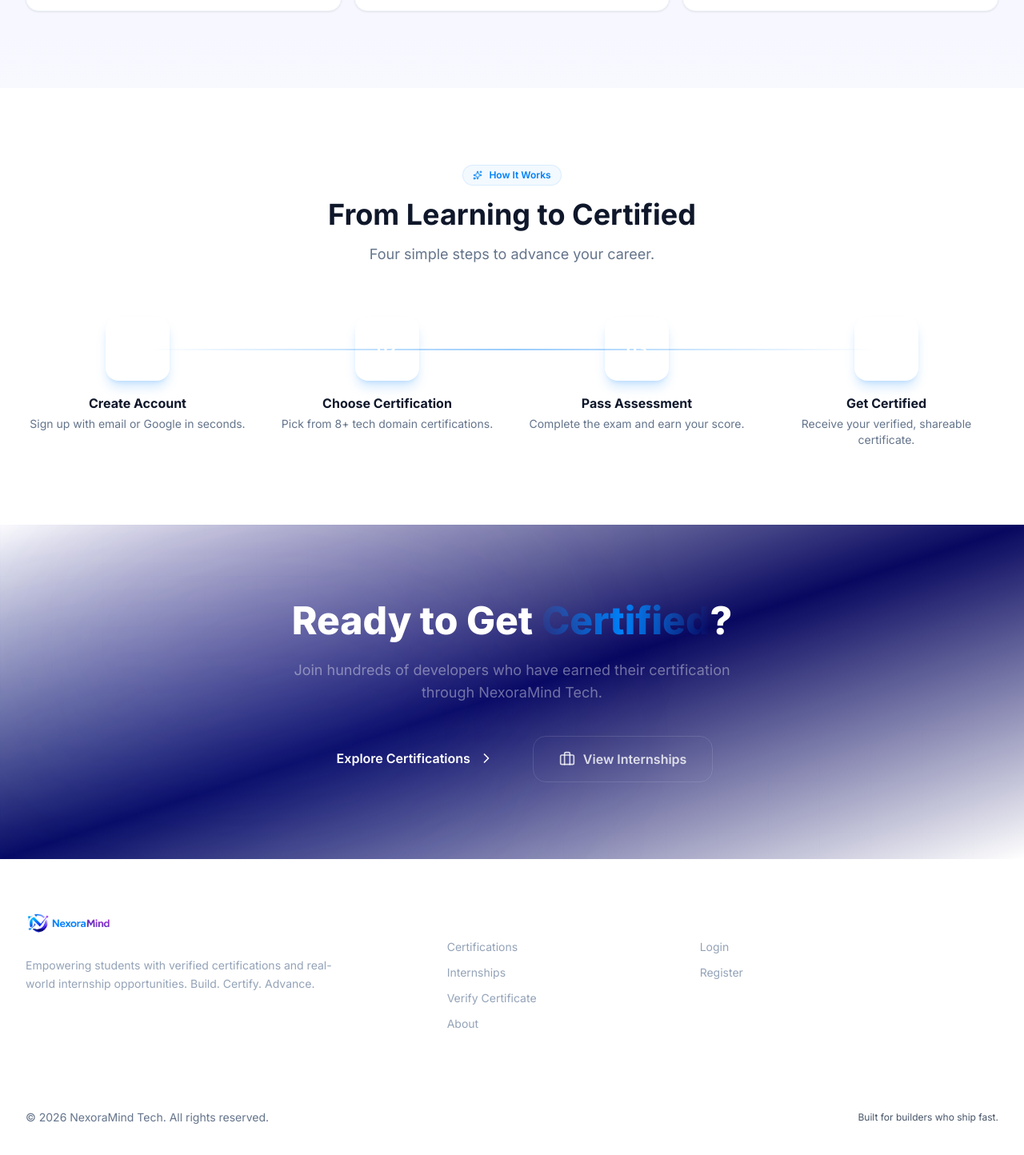
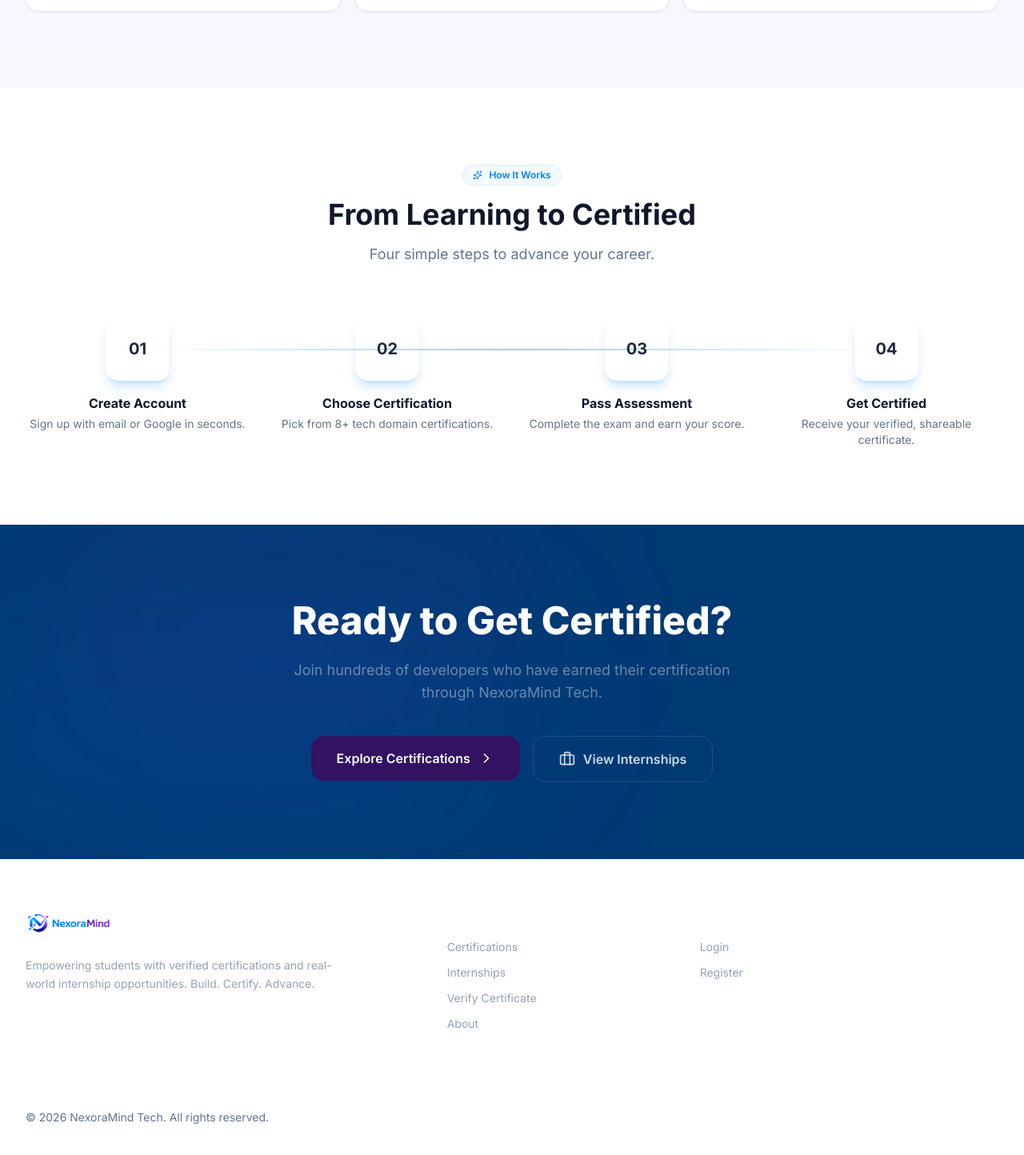
Before and after one commit to RahulEarnestroi/user-frontend-nexoramind, a React (Vite) app: page / in a window 1280 px wide. Shown: the part 2355-3799 px from the top of the page at 80% size. Built offline with nearby package versions, Linux system fonts and the light colour scheme.

Commit message:
refactor

```diff
--- a/src/components/layout/Footer.jsx
+++ b/src/components/layout/Footer.jsx
@@ -67,9 +67,7 @@ export default function Footer() {
           <p className="text-slate-500 text-sm">
             &copy; {new Date().getFullYear()} NexoraMind Tech. All rights reserved.
           </p>
-          <p className="text-slate-600 text-xs">
-            Built for builders who ship fast.
-          </p>
+
         </div>
       </div>
     </footer>
--- a/src/pages/public/LandingPage.jsx
+++ b/src/pages/public/LandingPage.jsx
@@ -434,7 +434,7 @@ export default function LandingPage() {
                 className="text-center relative"
               >
                 <div className="w-20 h-20 mx-auto bg-gradient-to-br from-[#0080F8] to-[#7028C0] rounded-2xl flex items-center justify-center mb-4 relative z-10 shadow-lg shadow-[#0080F8]/20">
-                  <span className="text-white font-bold text-xl">{item.step}</span>
+                  <span className=" font-bold text-xl">{item.step}</span>
                 </div>
                 <h3 className="font-bold text-slate-900 mb-1">{item.title}</h3>
                 <p className="text-sm text-slate-500">{item.desc}</p>
@@ -446,7 +446,7 @@ export default function LandingPage() {
 
       {/* ============ CTA ============ */}
       <section className="relative py-24 overflow-hidden">
-        <div className="absolute inset-0 bg-gradient-to-br from-[#020214] via-[#080860] to-[#1a0a33]" />
+        <div className="absolute inset-0 bg-primary-900" />
         <div className="absolute inset-0 bg-grid opacity-20" />
         <div className="absolute top-0 left-1/2 -translate-x-1/2 w-[600px] h-[300px] bg-[#7028C0]/10 rounded-full blur-[120px]" />
         <div className="absolute bottom-0 left-1/2 -translate-x-1/2 w-[800px] h-[300px] bg-[#0080F8]/8 rounded-full blur-[120px]" />
@@ -455,7 +455,7 @@ export default function LandingPage() {
           <Section>
             <h2 className="text-3xl sm:text-5xl font-extrabold text-white leading-tight">
               Ready to Get
-              <span className="text-transparent bg-clip-text bg-gradient-to-r from-[#59a3ff] via-[#0080F8] to-[#7028C0]"> Certified</span>?
+              <span className="text-transparent bg-clip-text bg-white"> Certified</span>?
             </h2>
             <p className="mt-6 text-lg text-white/40 max-w-xl mx-auto">
               Join hundreds of developers who have earned their certification through NexoraMind Tech.
@@ -464,7 +464,7 @@ export default function LandingPage() {
               <Link to="/certifications">
                 <div className="relative group">
                   <div className="absolute -inset-1 bg-gradient-to-r from-[#0080F8] to-[#7028C0] rounded-2xl blur-lg opacity-50 group-hover:opacity-100 transition duration-400" />
-                  <div className="relative flex items-center gap-2.5 px-8 py-4 bg-gradient-to-r from-[#0080F8] to-[#0066d1] text-white text-base font-semibold rounded-2xl hover:shadow-[0_0_40px_rgba(0,128,248,0.3)] transition-all duration-300 cursor-pointer">
+                  <div className="relative flex items-center gap-2.5 px-8 py-4 bg-secondary-900 text-white text-base font-semibold rounded-2xl hover:shadow-[0_0_40px_rgba(0,128,248,0.3)] transition-all duration-300 cursor-pointer">
                     Explore Certifications
                     <ChevronRight className="w-5 h-5 group-hover:translate-x-1 transition-transform" />
                   </div>
```
